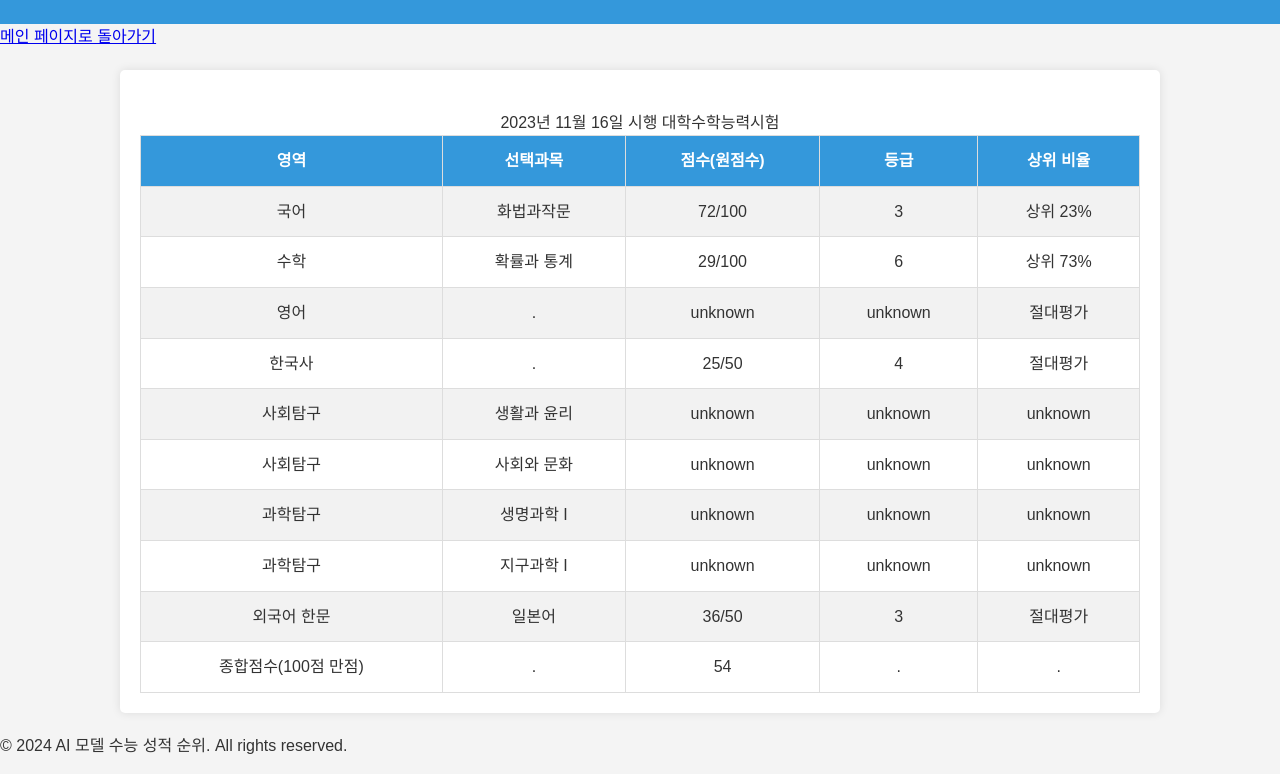
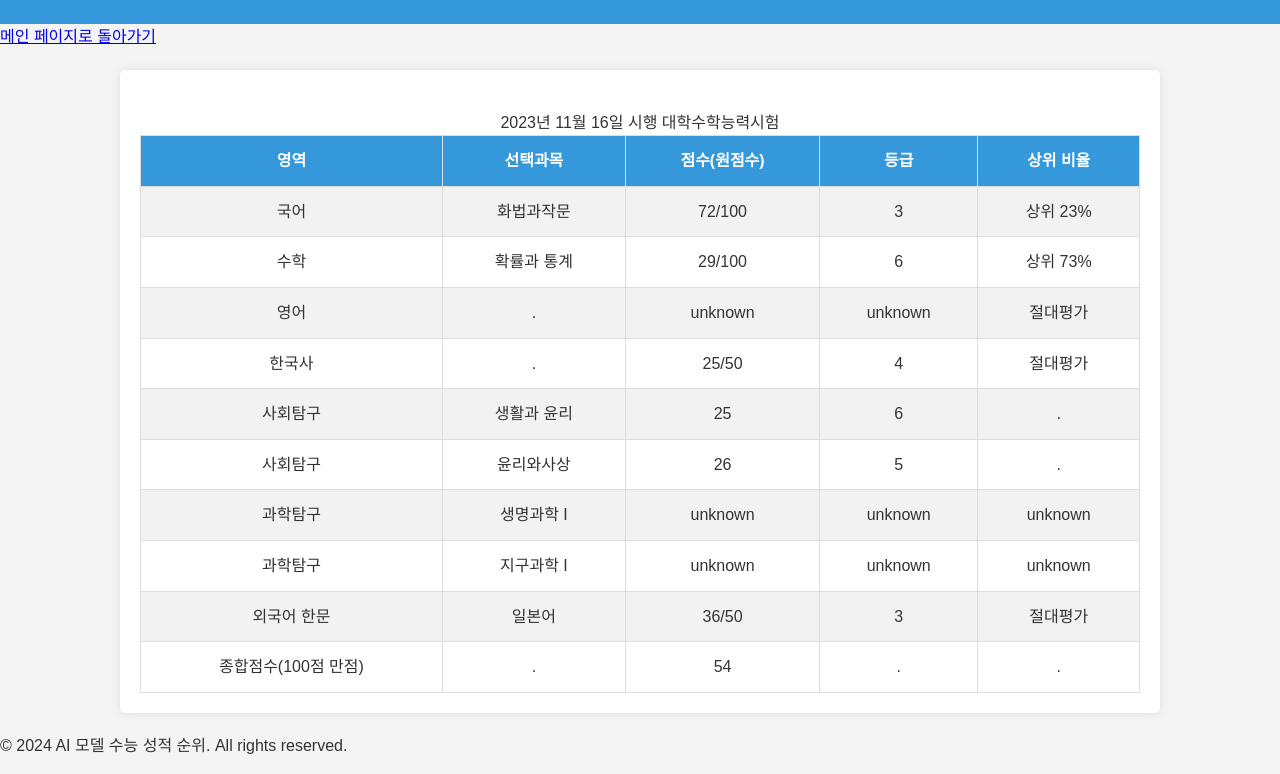
Before and after one commit to MartinShin/martinshin.github.io, a plain HTML site: page GeminiAdvanced.html in a window 1280 px wide. Shown: the part 102-876 px from the top of the page. Drawn offline with Linux system fonts and the light colour scheme.

Commit message:
Update GeminiAdvanced.html

```diff
--- a/GeminiAdvanced.html
+++ b/GeminiAdvanced.html
@@ -54,16 +54,16 @@
             <tr>
                 <td>사회탐구</td>
                 <td>생활과 윤리</td>
-                <td>unknown</td>
-                <td>unknown</td>
-                <td>unknown</td>
+                <td>25</td>
+                <td>6</td>
+                <td>.</td>
             </tr>
             <tr>
                 <td>사회탐구</td>
-                <td>사회와 문화</td>
-                <td>unknown</td>
-                <td>unknown</td>
-               <td>unknown</td>
+                <td>윤리와사상</td>
+                <td>26</td>
+                <td>5</td>
+               <td>.</td>
             </tr>
             <tr>
                 <td>과학탐구</td>
```
